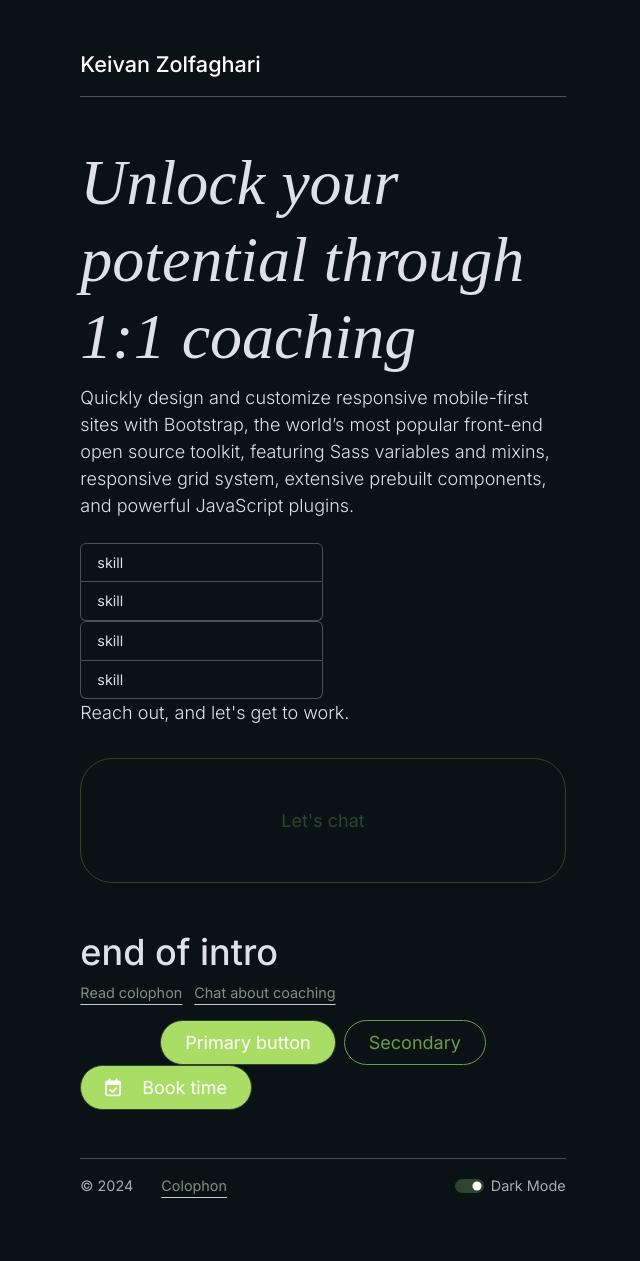
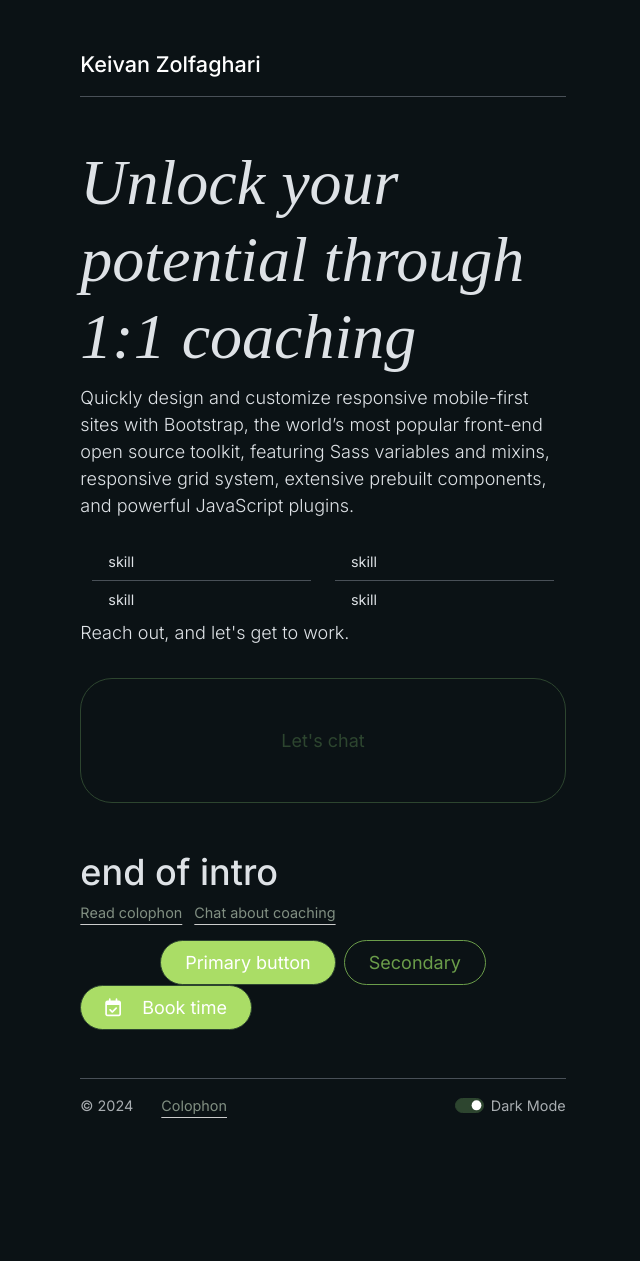
Before and after one commit to keivanz/keivanz.github.io, a Jekyll site: the page built from pages/coach.html, in a window 1280 px wide. Shown: the whole page, without its empty margins (317-957 px from the left). Built offline with Jekyll 4.4.1, drawn with Linux system fonts in a browser that asks for light colours; nearby versions of some CDN libraries; some web fonts are replaced; after the commit the page ends 1180 px from its top, so only the background shows below that.

Commit message:
update columns

```diff
--- a/_includes/main_coaching.html
+++ b/_includes/main_coaching.html
@@ -3,17 +3,21 @@
   <div class="col-lg-12">
     <p class="lead mb-4">Quickly design and customize responsive mobile-first sites with Bootstrap, the world’s most popular front-end open source toolkit, featuring Sass variables and mixins, responsive grid system, extensive prebuilt components, and powerful JavaScript plugins.</p>
   </div>
-  <div class="col-lg-6">
-    <ul class="list-group">
+  <div class="container">
+    <div class="row">
+      <div class="col">
+        <ul class="list-group list-group-flush">
           <li class="list-group-item">skill</li>
           <li class="list-group-item">skill</li>
         </ul>
       </div>
-  <div class="col-lg-6">
-    <ul class="list-group">
+      <div class="col">
+        <ul class="list-group list-group-flush">
           <li class="list-group-item">skill</li>
           <li class="list-group-item">skill</li>
         </ul>
+    </div>
+    </div>
 </div>
   <p class="lead mb-4">Reach out, and let's get to work.</p>
   <button type="button" class="btn btn-outline-primary btn-lg mt-2 px-4 py-5 rounded-5 focus-ring w-100 gap-3">Let's chat</button>
```
Lines whose indentation alone changed are shown as unchanged.
